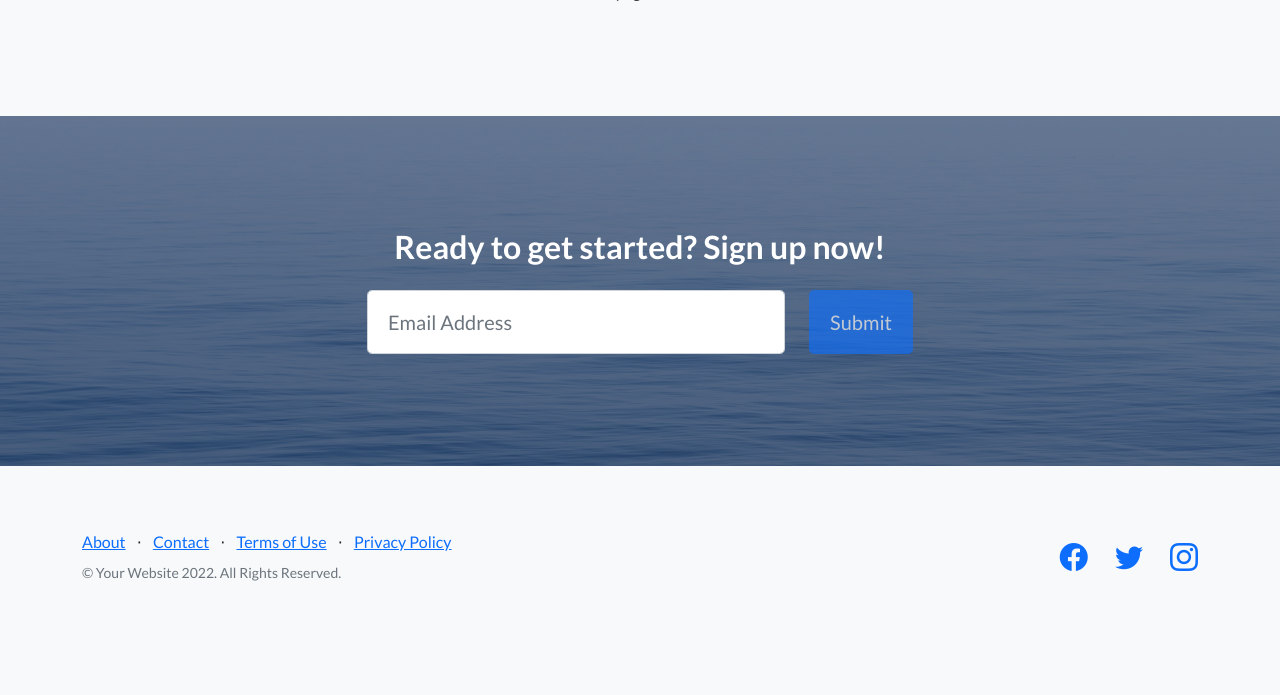
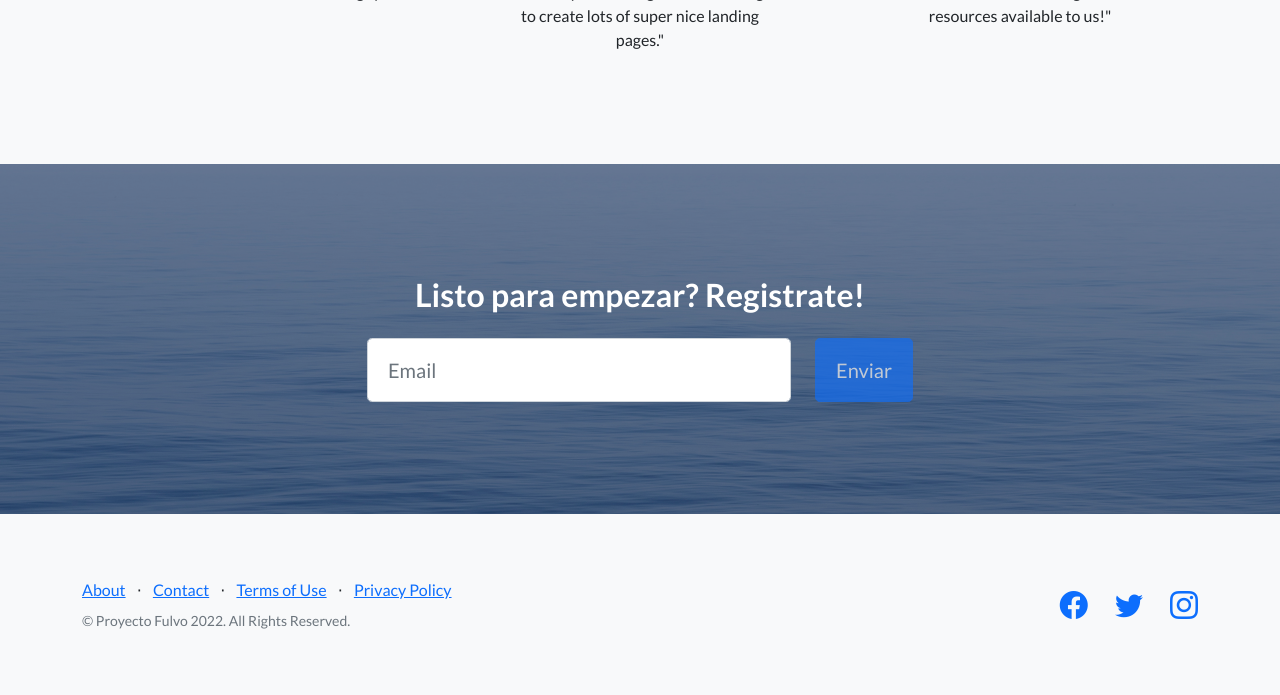
Before and after one commit to HernanCarrasco/Entrega1_Carrasco, a Django app: page /AppFulvito/ in a window 1280 px wide. Shown: the part 2964-3659 px from the top of the page. Before the commit the page ends 3545 px from the top, so only its background shows below. Run offline with Django 4.2, Linux system fonts and the light colour scheme; some libraries are stand-ins or nearby versions.

Commit message:
Cambiado titulo de inicio y pie de pagina en padre

```diff
--- a/AppFulvito/Templates/AppFulvito/inicio.html
+++ b/AppFulvito/Templates/AppFulvito/inicio.html
@@ -1,6 +1,7 @@
 {% extends "AppFulvito/padre.html" %}
 {% load static %}
-{% block Titulo %} Pagina de Inicio {% endblock %}
+{% block Titulo %} Proyecto Fulvo {% endblock %}
 {% block contenidoQueCambia %}
+<h1>Pagina de Inicio</h1>
 <h1> {{ mensaje }} </h1>
 {% endblock %}
--- a/AppFulvito/Templates/AppFulvito/padre.html
+++ b/AppFulvito/Templates/AppFulvito/padre.html
@@ -142,7 +142,7 @@
             <div class="container position-relative">
                 <div class="row justify-content-center">
                     <div class="col-xl-6">
-                        <h2 class="mb-4">Ready to get started? Sign up now!</h2>
+                        <h2 class="mb-4">Listo para empezar? Registrate!</h2>
                         <!-- Signup form-->
                         <!-- * * * * * * * * * * * * * * *-->
                         <!-- * * SB Forms Contact Form * *-->
@@ -155,11 +155,11 @@
                             <!-- Email address input-->
                             <div class="row">
                                 <div class="col">
-                                    <input class="form-control form-control-lg" id="emailAddressBelow" type="email" placeholder="Email Address" data-sb-validations="required,email" />
+                                    <input class="form-control form-control-lg" id="emailAddressBelow" type="email" placeholder="Email" data-sb-validations="required,email" />
                                     <div class="invalid-feedback text-white" data-sb-feedback="emailAddressBelow:required">Email Address is required.</div>
                                     <div class="invalid-feedback text-white" data-sb-feedback="emailAddressBelow:email">Email Address Email is not valid.</div>
                                 </div>
-                                <div class="col-auto"><button class="btn btn-primary btn-lg disabled" id="submitButton" type="submit">Submit</button></div>
+                                <div class="col-auto"><button class="btn btn-primary btn-lg disabled" id="submitButton" type="submit">Enviar</button></div>
                             </div>
                             <!-- Submit success message-->
                             <!---->
@@ -196,7 +196,7 @@
                             <li class="list-inline-item">⋅</li>
                             <li class="list-inline-item"><a href="#!">Privacy Policy</a></li>
                         </ul>
-                        <p class="text-muted small mb-4 mb-lg-0">&copy; Your Website 2022. All Rights Reserved.</p>
+                        <p class="text-muted small mb-4 mb-lg-0">&copy; Proyecto Fulvo 2022. All Rights Reserved.</p>
                     </div>
                     <div class="col-lg-6 h-100 text-center text-lg-end my-auto">
                         <ul class="list-inline mb-0">
```
